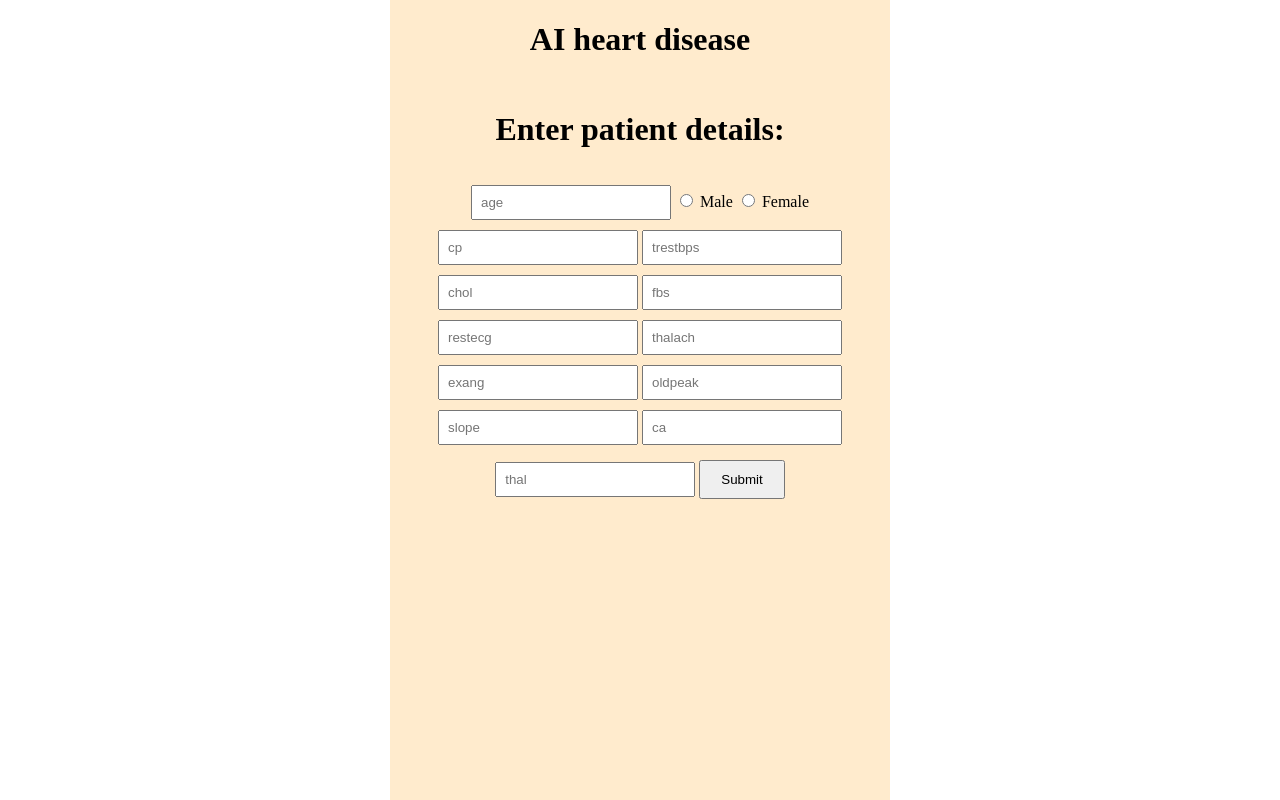
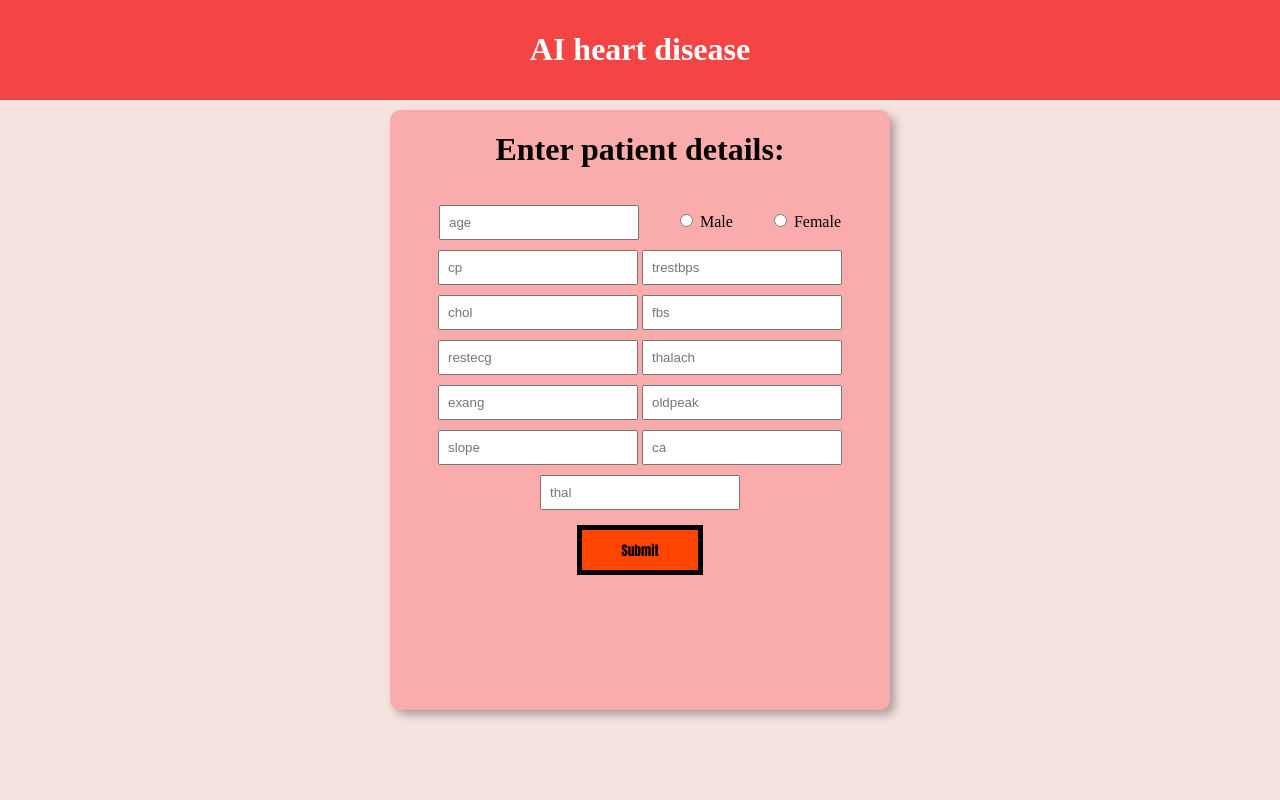
Before and after one commit to Valentin-Iva/team-proj-app, a Flask app: page / in a window 1280 px wide. Run offline with Flask 3, Linux system fonts and the light colour scheme; parts of the project's set-up code (start-up, migrations or seed data) failed here and were passed over.

Commit message:
index design implemented

```diff
--- a/static/styles.css
+++ b/static/styles.css
@@ -1,20 +1,33 @@
+header {
+  margin: auto;
+  text-align: center;
+  background-color: rgb(244, 68, 68);
+  color: white;
+  padding: 10px;
+}
+
 body,
 html {
   margin: 0;
   padding: 0;
   height: 100%; /* needed for vertical centering */
+  background-color: rgb(246, 227, 223);
 }
 
 .main-section {
   width: 500px;
+  height: 500px;
   margin: auto;
+  margin-top: 10px;
   display: flex; /* makes the div a flex container */
   flex-direction: column; /* stack children vertically */
   align-items: center; /* center horizontally */
-  min-height: 100vh; /* fill the viewport height */
+  min-height: 600px; /* fill the viewport height */
   gap: 10px; /* optional: space between elements */
   text-align: center; /* center text inside h1 etc */
-  background-color: blanchedalmond;
+  background-color: rgb(250, 171, 171);
+  box-shadow: 5px 5px 10px rgba(0, 0, 0, 0.3);
+  border-radius: 10px;
 }
 
 .input-box {
@@ -25,7 +38,14 @@ html {
 }
 
 button {
-  padding: 10px 20px;
+  padding: 10px 40px;
   margin-top: 10px;
   cursor: pointer;
+  background-color: orangered;
+  border: 5px solid black;
+  font-family: Impact, Haettenschweiler, "Arial Narrow Bold", sans-serif;
 }
+
+.gender-input {
+  margin: 32px;
+}
--- a/templates/index.html
+++ b/templates/index.html
@@ -9,9 +9,10 @@
     />
     </head>
     <body>
-
+    <header>
+      <h1>AI heart disease</h1>
+    </header>
     <div class="main-section">
-      <h1>AI heart disease</h1>
       <h1>Enter patient details:</h1>
       <form action="/submit" method="POST">
         <input
@@ -23,7 +24,7 @@
         />
 
 
-          <label>
+          <label class="gender-input">
             <input type="radio" name="gender" value="male" required />
             <span>Male</span>
           </label>
@@ -110,6 +111,7 @@
           placeholder="thal"
           required
         />
+        <br>
         <button type="submit" >Submit</button>
     </div>
     </form>
```
